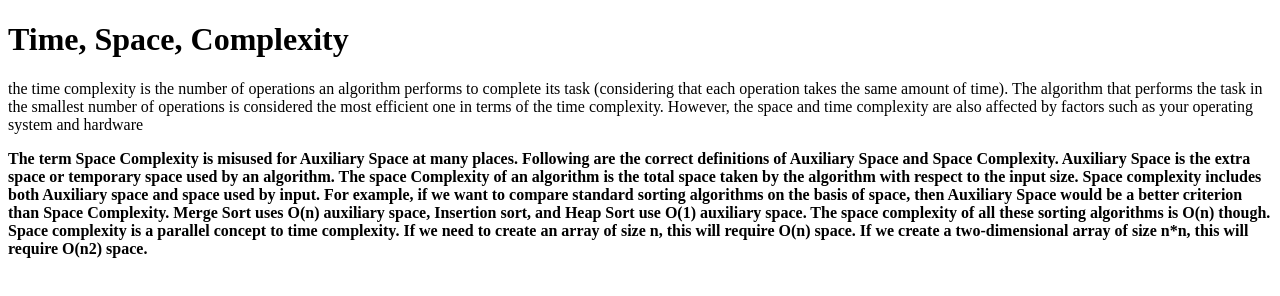
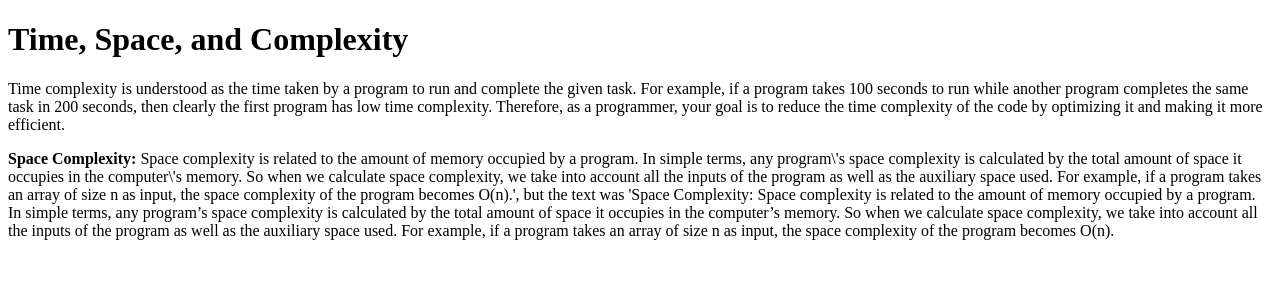
Before and after one commit to acciojob/time-and-space-complexity-ManishKumarRishu, a website: page main.html in a window 1280 px wide. Drawn offline with Linux system fonts and the light colour scheme.

Commit message:
created a submission

```diff
--- a/main.html
+++ b/main.html
@@ -7,35 +7,10 @@
 </head>
 
 <body>
+	<h1>Time, Space, and Complexity</h1>
+	<p>Time complexity is understood as the time taken by a program to run and complete the given task. For example, if a program takes 100 seconds to run while another program completes the same task in 200 seconds, then clearly the first program has low time complexity. Therefore, as a programmer, your goal is to reduce the time complexity of the code by optimizing it and making it more efficient.</p>
+    <p><b>Space Complexity:</b> Space complexity is related to the amount of memory occupied by a program. In simple terms, any program\'s space complexity is calculated by the total amount of space it occupies in the computer\'s memory. So when we calculate space complexity, we take into account all the inputs of the program as well as the auxiliary space used. For example, if a program takes an array of size n as input, the space complexity of the program becomes O(n).', but the text was 'Space Complexity: Space complexity is related to the amount of memory occupied by a program. In simple terms, any program’s space complexity is calculated by the total amount of space it occupies in the computer’s memory. So when we calculate space complexity, we take into account all the inputs of the program as well as the auxiliary space used. For example, if a program takes an array of size n as input, the space complexity of the program becomes O(n).</p>
 	<!-- the entire body must be written by student -->
-<h1>Time, Space, Complexity</h1>
-	<p>
-      the time complexity is the number of operations an algorithm performs to complete its task (considering that each operation takes the same amount of time). The algorithm that performs the task in the smallest number of operations is considered the most efficient one in terms of the time complexity. However,
-		the space and time complexity are also affected by
-		factors such as your operating system and hardware
-
-	</p>
-	<p><b>
-The term Space Complexity is misused for Auxiliary Space at many places. Following are the correct definitions of Auxiliary Space and Space Complexity.
-
-Auxiliary Space is the extra space or temporary space used by an algorithm.
-
-The space Complexity of an algorithm is the total space taken by the algorithm with respect to the input size. Space complexity includes both Auxiliary space and space used by input.
-
-For example, if we want to compare standard sorting algorithms on the basis of space, then Auxiliary Space would be a better criterion than Space Complexity. Merge Sort uses O(n) auxiliary space, Insertion sort, and Heap Sort use O(1) auxiliary space. The space complexity of all these sorting algorithms is O(n) though.
-
-Space complexity is a parallel concept to time complexity. If we need to create an array of size n, this will require O(n) space. If we create a two-dimensional array of size n*n, this will require O(n2) space.
-
-
-	</p>
-
-
-
-
-
-
-
-
     <script type="text/javascript" src="./script.js">
 </script>
 
```
